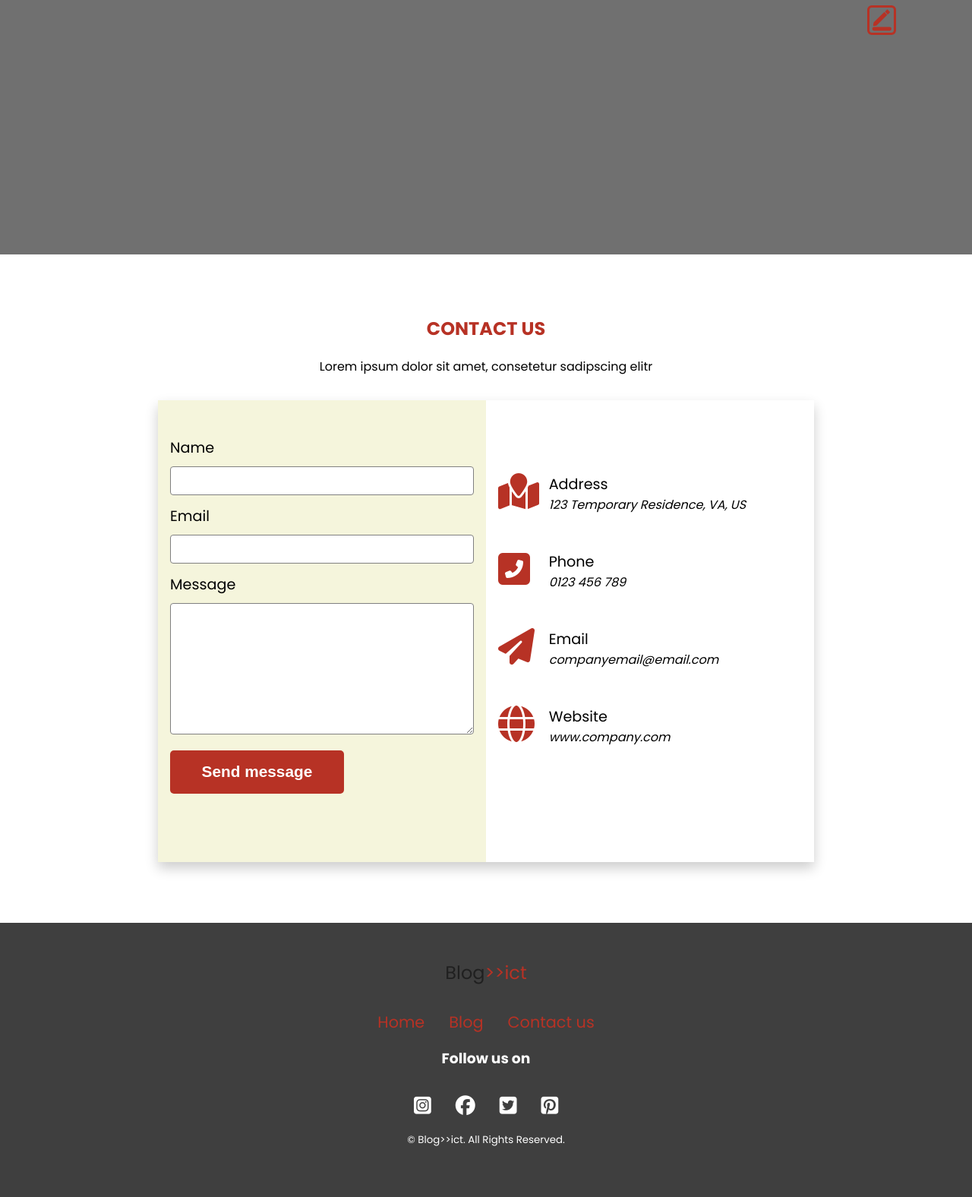
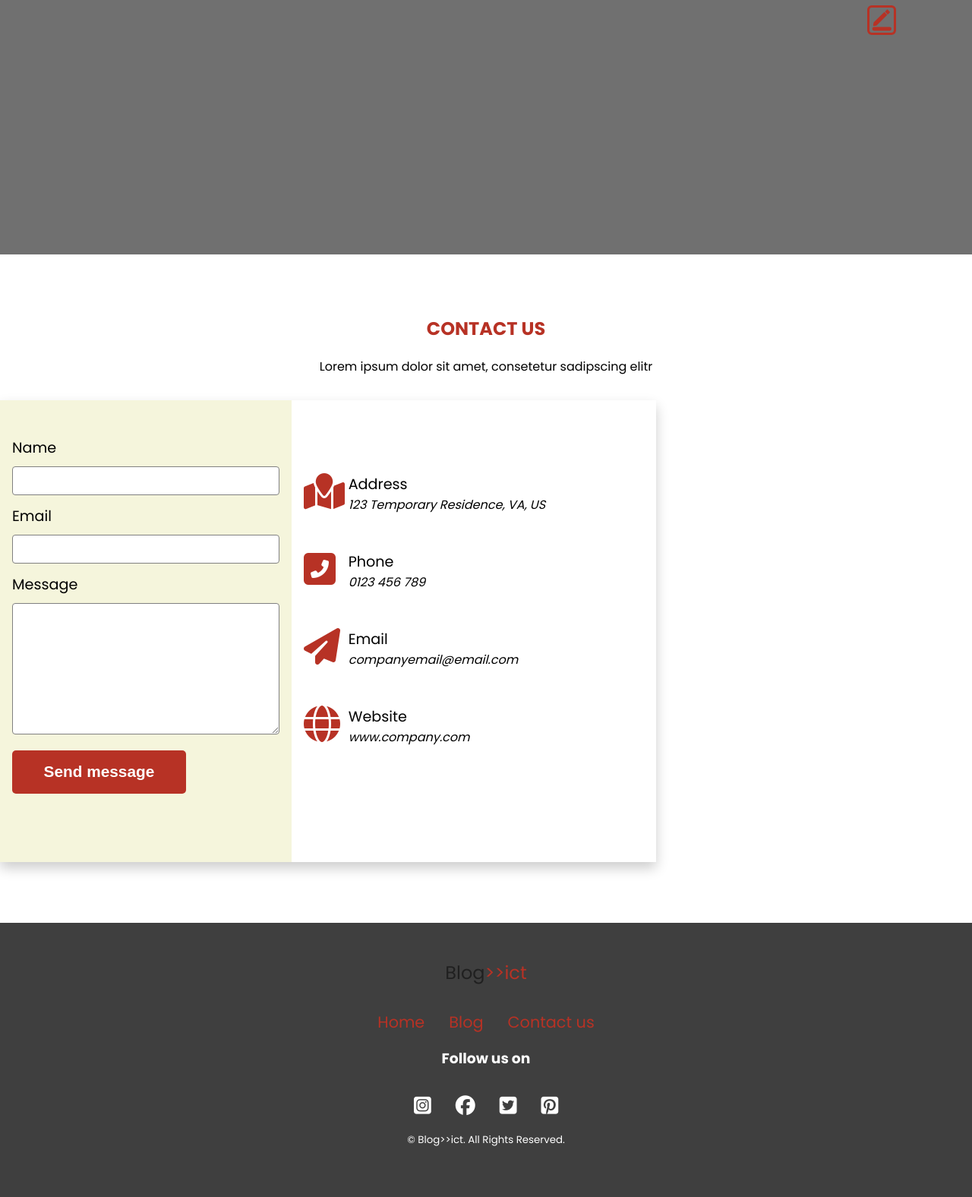
Before and after one commit to badsector2010/blogict, a Flask app: page / in a window 1280 px wide. Shown: the part 510-2086 px from the top of the page at 76% size. Run offline with Flask 2, Linux system fonts and the light colour scheme; data that the repository does not hold is empty; some libraries are stand-ins or nearby versions.

Commit message:
Update main.css

```diff
--- a/blogproject/static/css/main.css
+++ b/blogproject/static/css/main.css
@@ -393,7 +393,7 @@ section {
 /*contact-section*/
 .contact-section {
   width: 100%;
-  padding: 3em auto;
+  padding: 3em 0;
   background: var(--color-white);
 }
 
@@ -408,7 +408,7 @@ section {
 
 .contact-section .contact-container {
   width: 27rem;
-  margin: 2rem auto;
+  margin: 2rem 0;
   -webkit-box-shadow: 0px 8px 16px 0px rgba(0, 0, 0, 0.2);
           box-shadow: 0px 8px 16px 0px rgba(0, 0, 0, 0.2);
   display: -webkit-box;
@@ -421,7 +421,7 @@ section {
 }
 
 .contact-section .contact-container .contact-left {
-  width: 25rem;
+  width: 22rem;
   background: beige;
   text-align: center;
   padding: 3em 1em;
@@ -493,7 +493,7 @@ section {
 }
 
 .contact-section .contact-container .contact-right {
-  width: 25rem;
+  width: 22rem;
   padding: 3em 1em;
   text-align: left;
   display: -webkit-box;
@@ -651,7 +651,7 @@ section {
 }
 
 .profile-section .profile-container {
-  width: 27rem;
+  width: 25rem;
   margin: 2rem auto;
   -webkit-box-shadow: 0px 8px 16px 0px rgba(0, 0, 0, 0.2);
           box-shadow: 0px 8px 16px 0px rgba(0, 0, 0, 0.2);
@@ -665,7 +665,7 @@ section {
 }
 
 .profile-section .profile-container .profile-left {
-  width: 25rem;
+  width: 22rem;
   background: beige;
   text-align: center;
   padding: 3em 1em;
```
